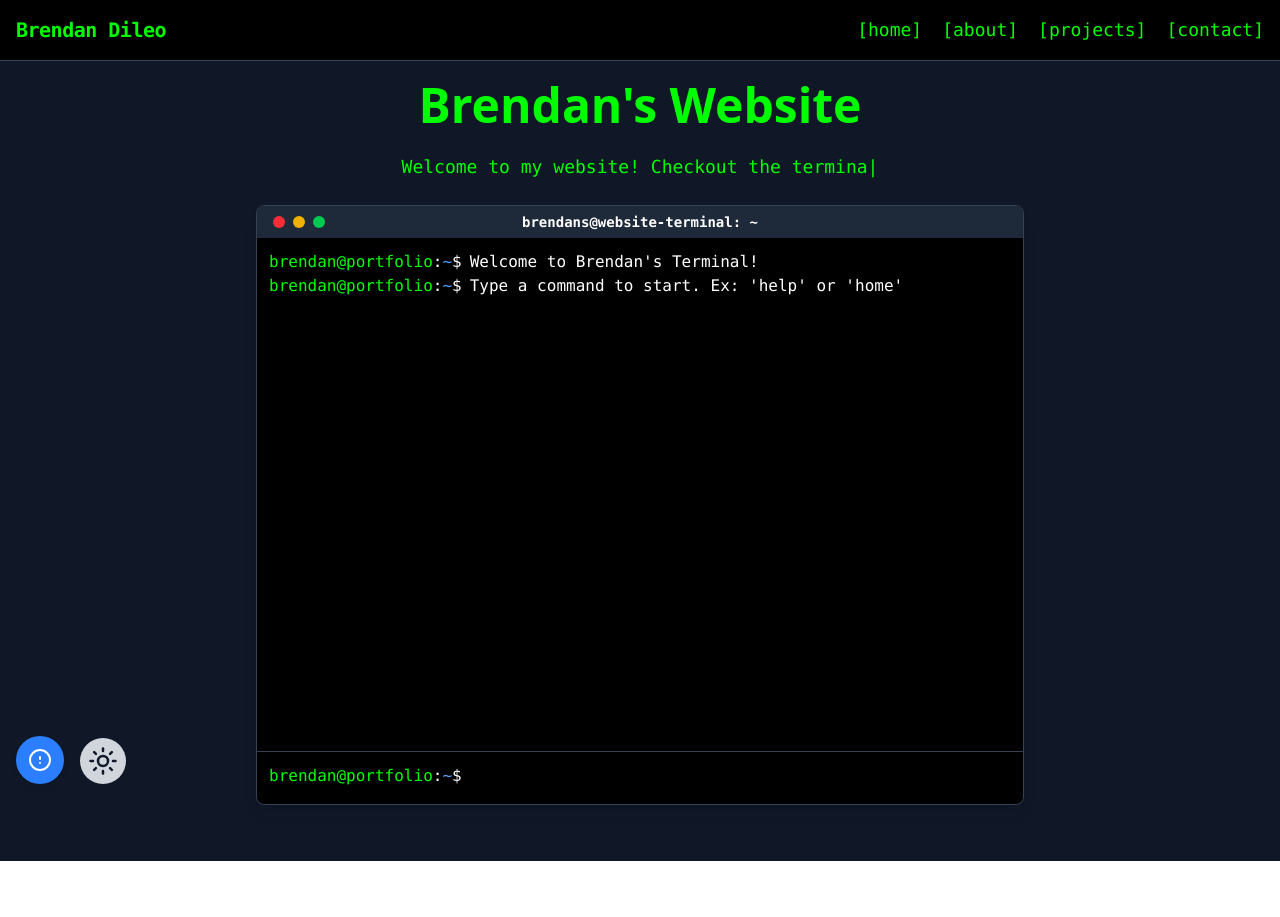
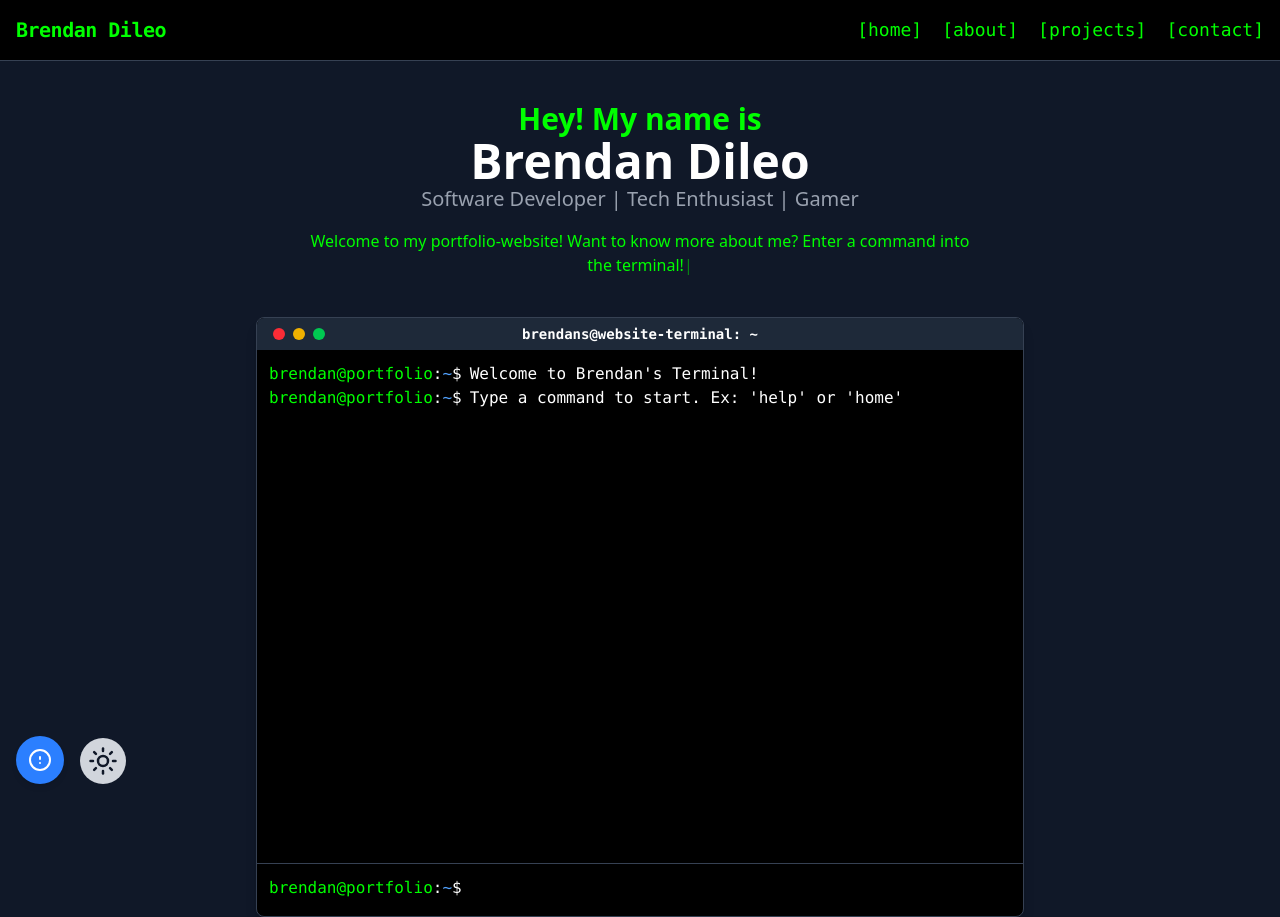
Before and after one commit to brendanddev/brendans-website, a React (Vite) app: page / in a window 1280 px wide. Before the commit the page ends 861 px from the top, so only its background shows below. Built offline with nearby package versions, Linux system fonts and the light colour scheme.

Commit message:
Commit #49 - Adding a Header Component from Existing Logic

```diff
--- /dev/null
+++ b/src/components/Header.jsx
@@ -0,0 +1,67 @@
+// Header.jsx
+// Brendan Dileo
+
+import { ReactTyped } from "react-typed";
+import { motion } from "framer-motion";
+
+
+const Header = () => {
+    return (
+
+        <div className="flex flex-col items-center text-center mt-10 mb-10">
+            <motion.div
+                initial={{ opacity: 0, y: 20 }}
+                animate={{ opacity: 1, y: 0 }}
+                transition={{ delay: 0.1 }}
+            >
+                <h1 className="text-3xl font-bold text-[#00ff00]">
+                    Hey! My name is
+                </h1>
+            </motion.div>
+
+            <motion.div
+                initial={{ opacity: 0, y: 20 }}
+                animate={{ opacity: 1, y: 0 }}
+                transition={{ delay: 0.2 }}
+            >
+                <h2 className="text-5xl font-extrabold text-white">
+                    Brendan Dileo
+                </h2>
+            </motion.div>
+
+            <motion.div
+                initial={{ opacity: 0, y: 20 }}
+                animate={{ opacity: 1, y: 0 }}
+                transition={{ delay: 0.3 }}
+            >
+                <h3 className="text-xl text-gray-400">
+                    Software Developer | Tech Enthusiast | Gamer
+                </h3>
+            </motion.div>
+
+            <motion.div
+                initial={{ opacity: 0, y: 20 }}
+                animate={{ opacity: 1, y: 0 }}
+                transition={{ delay: 0.4 }}
+            >
+                <p className="text-[#00ff00] max-w-2xl mt-4">
+                    <ReactTyped
+                        strings={[
+                            "Welcome to my portfolio-website! Want to know more about me? Enter a command into the terminal!",
+                            "Welcome to my portfolio! I am passionate about technology, coding, and solving complex problems.",
+                            "You can often find me working on personal projects, exploring new frameworks, or playing around with hardware."
+                        ]}
+                        typeSpeed={30}
+                        backSpeed={20}
+                        backDelay={3000}
+                        loop
+                    />
+                </p>
+            </motion.div>
+
+
+        </div>
+    );
+};
+
+export default Header;
--- a/src/pages/Home.jsx
+++ b/src/pages/Home.jsx
@@ -3,31 +3,17 @@
 // Home.jsx
 // Brendan Dileo
 
-import { ReactTyped } from 'react-typed';
 import HelpTooltip from "../components/HelpTooltip";
 import ThemeToggler from "../components/ThemeToggler";
 import Terminal from '../components/Terminal';
+import Header from "../components/Header";
 
 // Home functional component
 const Home = () => {
 
     return (
         <div className="w-full min-h-screen bg-gray-900 flex flex-col items-center">
-            <h1 className="text-5xl font-bold text-[#00ff00] mt-5 mb-6">Brendan's Website</h1>
-
-            <div className="w-3/5 text-lg text-[#00ff00] text-center font-mono mb-6">
-                {/* ReactTyped to simulate typing */}
-                <ReactTyped
-                    strings={[
-                        "Welcome to my website! Checkout the terminal by entering a command!",
-                    ]}
-                    typeSpeed={100}
-                    backSpeed={50}
-                    backDelay={1000}
-                    loop
-                />
-            </div>
-
+            <Header />
             <Terminal />
             <HelpTooltip />
             <ThemeToggler />
```
